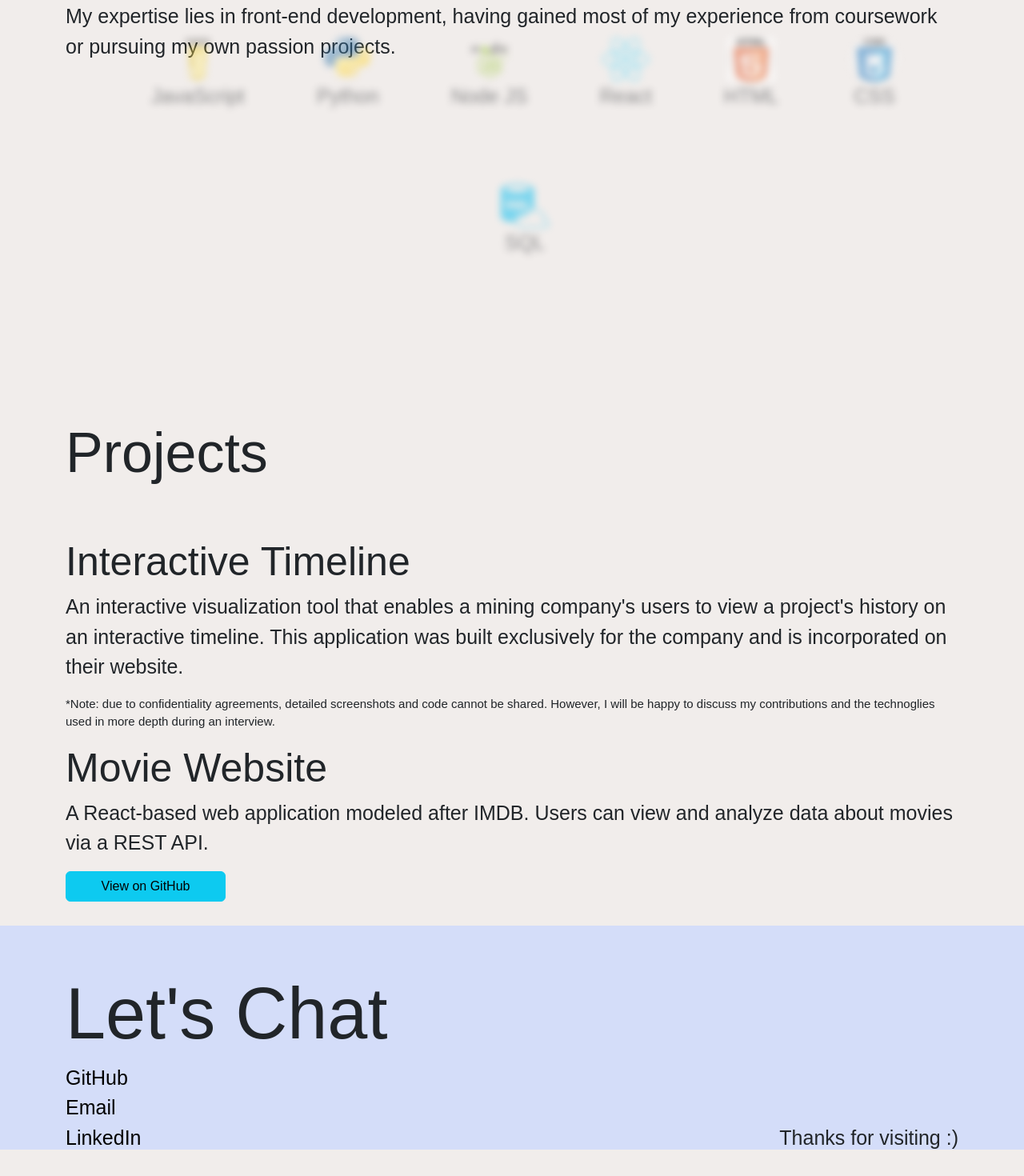
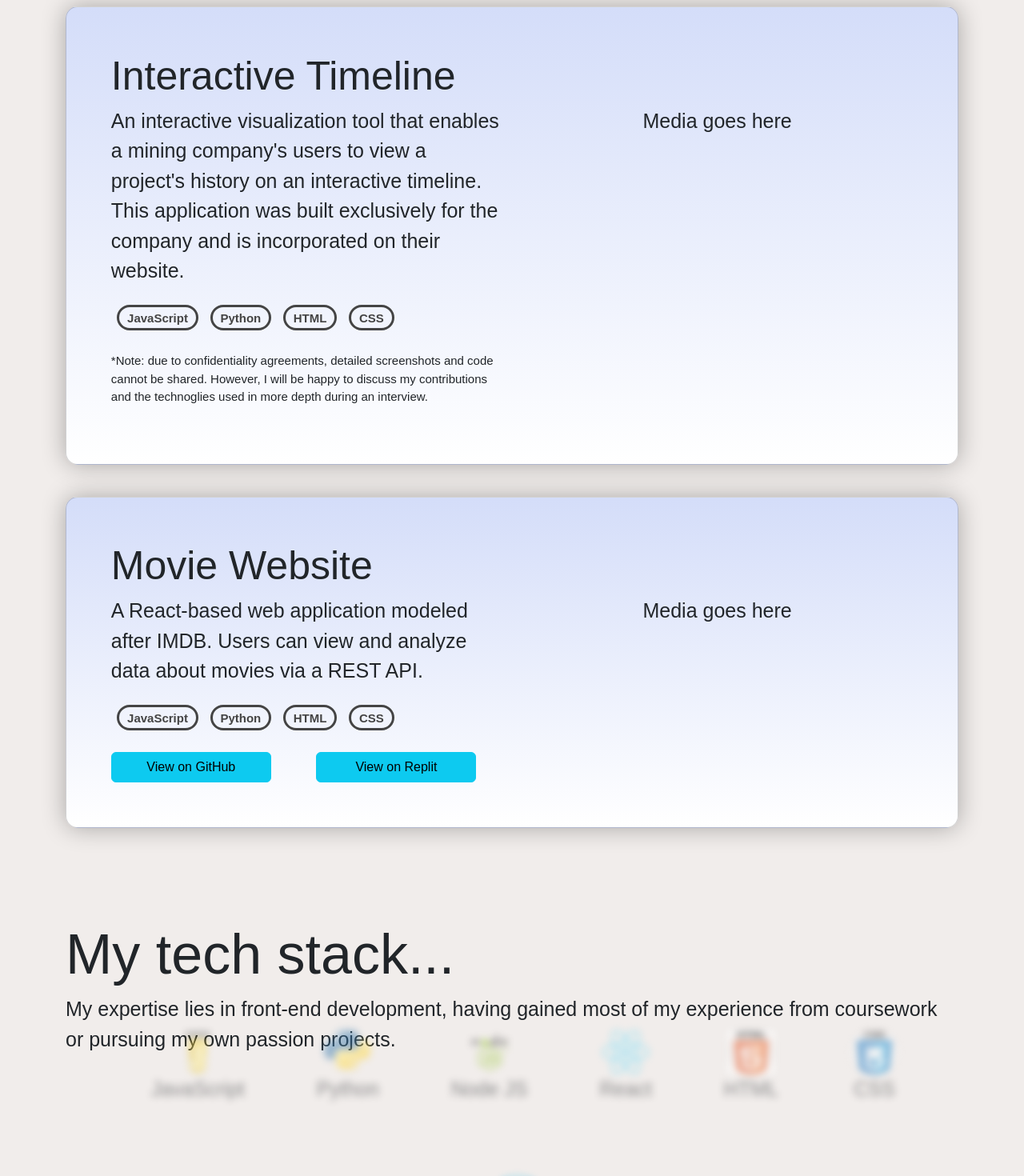
Before and after one commit to pcamp44/portfolio_website, a React (Create React App) app: page / in a window 1280 px wide. Shown: the part 900-2370 px from the top of the page at 80% size. Built offline with nearby package versions, Linux system fonts and the light colour scheme.

Commit message:
Improved formatting & responsiveness

```diff
--- a/src/Home.js
+++ b/src/Home.js
@@ -13,9 +13,8 @@ export default function Home() {
             </div>
 
             <div>
+                <Projects />
                 <Skills />
-                {/* Once we scroll pass the last element in the container, all elements stop becoming sticky so we can see the elements below it */}
-                <Projects />
             </div>
 
             <Contact />
--- a/src/sections/Contact.js
+++ b/src/sections/Contact.js
@@ -2,18 +2,16 @@ export default function Contact() {
     return (
         <div id="contact">
             <div className="container">
-                <div className="row">
-                    <h1>Let's Chat</h1>
-                    <div className="col" >
-                        <ul>
-                            <li><a href="https://github.com/pcamp44" className="contactLink">GitHub</a></li>
-                            <li><a href="mailto:paulinecampos13@gmail.com" className="contactLink">Email</a></li>
-                            <li><a href="https://www.linkedin.com/in/pauline-c-ab714a242/" className="contactLink">LinkedIn</a></li>
+                <div className="row" style={{display: 'flex', alignItems:'center'}}>
+                    <div className="col-6">
+                        <h1>Let's Chat</h1>
+                    </div>
+                    <div className="col-6">
+                        <ul className="contact-links">
+                            <li><a href="https://github.com/pcamp44" className="contact-link">GitHub</a></li>
+                            <li><a href="mailto:paulinecampos13@gmail.com" className="contact-link">Email</a></li>
+                            <li><a href="https://www.linkedin.com/in/pauline-c-ab714a242/" className="contact-link">LinkedIn</a></li>
                         </ul>
-                    </div>
-
-                    <div className="col" style={{display:'flex', alignItems:'flex-end', justifyContent:'right'}}>
-                        <p>Thanks for visiting :)</p>
                     </div>
                 </div>
             </div>
--- a/src/sections/Nav.js
+++ b/src/sections/Nav.js
@@ -3,24 +3,10 @@ export default function Nav() {
     <nav>
       <ul>
         <li><a href="/">Home</a></li>
+        <li><a href="#projects">Projects</a></li>
         <li><a href="#skills">Skills</a></li>
-        <li><a href="#project">Projects</a></li>
         <li><a href="#contact">Contact</a></li>
       </ul>
     </nav>
   );
 }
-
-/*
-<NavbarToggler onClick={this.toggleNavbar} className="mr-2" />
-<Collapse isOpen={!this.state.collapsed} navbar>
-  <Nav navbar>
-    <NavItem>
-      <NavLink href="/components/">Components</NavLink>
-    </NavItem>
-    <NavItem>
-      <NavLink href="https://github.com/reactstrap/reactstrap">GitHub</NavLink>
-    </NavItem>
-  </Nav>
-</Collapse>
-*/
--- a/src/sections/Projects.js
+++ b/src/sections/Projects.js
@@ -1,29 +1,35 @@
-import { Button } from "reactstrap";
+import { Button, Badge } from "reactstrap";
 
 export default function Projects() {
   return (
-    <div className="container" id="project" style={{ paddingBottom: '30px' }}>
+    <div className="container" id="projects" style={{ paddingBottom: '30px' }}>
       <h2>Projects</h2>
       {/* Project 1: Interactive timeline */}
-      <div id="projects">
+      <div className="card card-1" id="project">
         <h3>Interactive Timeline</h3>
-
         <div className="row">
-          <div className="col" style={{ display: "flex", flexDirection: 'column' }}>
+          <div className="col-lg-6 col-sm-12" style={{ display: "flex", flexDirection: 'column' }}>
             <p>
               An interactive visualization tool that enables a mining company's users to view a project's history on an interactive timeline.
               This application was built exclusively for the company and is incorporated on their website.
             </p>
+            <div className="projectBadges">
+              <Badge className="skillBadge" pill>JavaScript</Badge>
+              <Badge className="skillBadge" pill>Python</Badge>
+              <Badge className="skillBadge" pill>HTML</Badge>
+              <Badge className="skillBadge" pill>CSS</Badge>
+            </div>
             <p style={{ fontSize: '15px' }}>*Note: due to confidentiality agreements, detailed screenshots and code cannot be shared. However, I will be happy to discuss my contributions and the technoglies used in more depth during an interview.</p>
           </div>
 
-          {/* <div className="col">
-            <img src={require('../static/InteractiveTimeline.jpg')} alt="Interactive Timeline" style={{ width: '400px', height: '250px' }}></img>
-          </div> */}
+          <div className="col-lg-6 col-sm-12" style={{display: 'flex', justifyContent:'center'}}>
+            <p>Media goes here</p>
+           {/*  <img src={require('../static/InteractiveTimeline.jpg')} alt="Interactive Timeline" style={{ width: '100%', height: '100%' }}></img> */}
+          </div>
         </div>
       </div>
       {/* Project 2: Movie Website */}
-      <div className="project">
+      <div className="card card-2" id="project" style={{marginTop: '20px'}}>
         <h3>Movie Website</h3>
 
         <div className="row">
@@ -31,12 +37,26 @@ export default function Projects() {
             <p>
               A React-based web application modeled after IMDB. Users can view and analyze data about movies via a REST API.
             </p>
-            <Button color="info">View on GitHub</Button>
+            <div className="projectBadges">
+              <Badge className="skillBadge" pill>JavaScript</Badge>
+              <Badge className="skillBadge" pill>Python</Badge>
+              <Badge className="skillBadge" pill>HTML</Badge>
+              <Badge className="skillBadge" pill>CSS</Badge>
+            </div>
+            <div className="row">
+              <div className="col-6">
+                <Button color="info"> View on GitHub</Button>
+              </div>
+              <div className="col-6">
+                <Button color="info"> View on Replit</Button>
+              </div>
+            </div>
           </div>
 
-          {/* <div className="col">
-            <img src={require('../static/InteractiveTimeline.jpg')} alt="Interactive Timeline" style={{ width: '400px', height: '250px' }}></img>
-          </div> */}
+          <div className="col-lg-6 col-sm-12" style={{display: 'flex', justifyContent:'center'}}>
+            <p>Media goes here</p>
+           {/*  <img src={require('../static/InteractiveTimeline.jpg')} alt="Interactive Timeline" style={{ width: '100%', height: '100%' }}></img> */}
+          </div>
         </div>
       </div>
 
--- a/src/styles.css
+++ b/src/styles.css
@@ -65,6 +65,55 @@ nav ul li a:hover {
     justify-content: center;
 }
 
+.card {
+    position: sticky;
+    top: 5em;
+    padding-top: calc(var(--index) * 2.5em );
+    box-shadow: 0 0 30px 0 rgba(0, 0, 0, 0.3);
+}
+
+.card-1 {
+    --index: 1;
+}
+
+.card-2 {
+    transform: translateY(20px);
+    --index: 2;
+}
+
+.card-3 {
+    transform: translateY(40px);
+    z-index: 1;
+}
+
+#projects {
+    position: relative;
+    perspective: 1000px;
+}
+
+#project {
+    background: linear-gradient( #D4DDF9, #FFFF);
+    border-radius: 15px;
+    padding: 5%;
+}
+
+.projectBadges {
+    margin-bottom: 1em;
+    font-size: 20px;
+}
+
+.skillBadge {
+    background-color: transparent !important;
+    color: #444;
+    border: #444 solid;
+    width: fit-content;
+    margin: 0.5em;
+}
+
+#skills, #projects, #contact {
+    padding-top: 3.5rem;
+}
+
 .skillsList {
     list-style: none;
     text-align: center;
@@ -73,7 +122,7 @@ nav ul li a:hover {
         display: inline-block;
         padding: 45px;
         font-size: 25px;
-        transition: 1s all ease;
+        /* transition: 1s all ease; */
     }
 }
 
@@ -88,15 +137,11 @@ nav ul li a:hover {
     opacity: 1;
     filter: blur(0);
     transform: translateY(0);
-}
-
-#about, #projects, #contact {
-    padding-top: 3.5rem;
+    transition: all 0.5s ease;
 }
 
 #contact {
     background-color: #D4DDF9;
-    height: 35vh;
 }
 
 #contact ul {
@@ -104,12 +149,17 @@ nav ul li a:hover {
     padding-left: 0;
 }
 
-.contactLink {
+.contact-links {
+    display: flex;
+}
+
+.contact-link {
     text-decoration: none;
     color: black;
+    padding: 1em;
 }
 
-.contactLink:hover {
+.contact-link:hover {
     color: info;
 }
 
```
